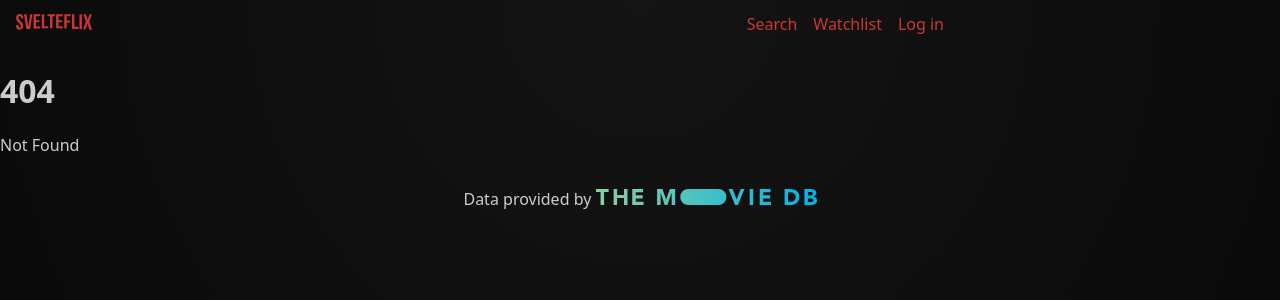
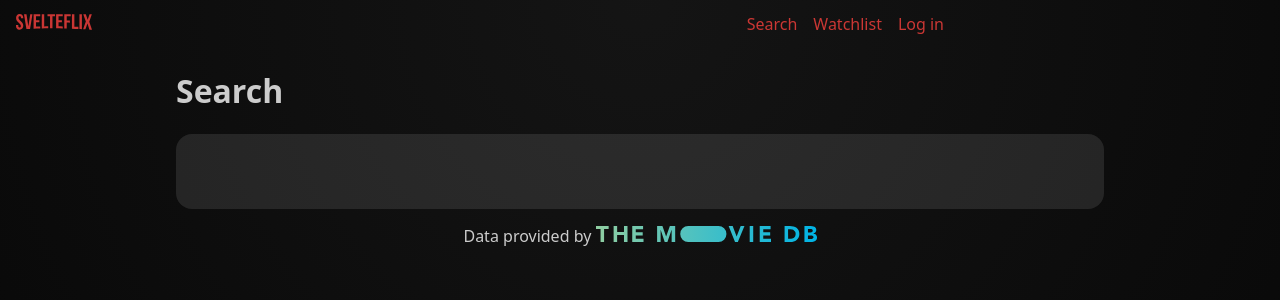
Before and after one commit to Maxondria/svelteflix, a SvelteKit app: page /search in a window 1280 px wide. Before the commit this address had no page. Shown: the top 300 px of the page. Built offline with nearby package versions, Linux system fonts and the light colour scheme.

Commit message:
search movies

```diff
--- /dev/null
+++ b/src/routes/search/+page.svelte
@@ -0,0 +1,35 @@
+<script lang="ts">
+  import Results from '$lib/components/Results.svelte';
+  import type { PageData } from './$types';
+
+  export let data: PageData;
+</script>
+
+<div class="column">
+  <h1>Search</h1>
+
+  <form>
+    <input type="text" name="query" value={data.query} autocomplete="off" spellcheck="false" />
+  </form>
+
+  {#if data.query}
+    <Results movies={data.movies} nextPage={null} />
+  {/if}
+</div>
+
+<style>
+  input {
+    font-family: inherit;
+    font-size: 2em;
+    padding: 0.5em;
+    width: 100%;
+    background: rgb(255, 255, 255, 0.1);
+    border: none;
+    border-radius: 0.5em;
+    color: white;
+  }
+
+  input:focus-visible {
+    outline: 2px solid var(--accent);
+  }
+</style>
--- /dev/null
+++ b/src/routes/search/+page.ts
@@ -0,0 +1,19 @@
+import type { Load } from '@sveltejs/kit';
+import * as api from '$lib/api';
+import type { MovieList, MovieListResult } from '$lib/types';
+
+export const load: Load = async ({
+  url,
+  fetch
+}): Promise<{
+  query: string;
+  movies: MovieListResult[];
+}> => {
+  const query = url.searchParams.get('query');
+
+  if (!query) {
+    return { query: '', movies: [] };
+  }
+  const movies = await api.get<MovieList>({ fetch, endpoint: 'search/movie', params: { query } });
+  return { query, movies: movies.results };
+};
```
